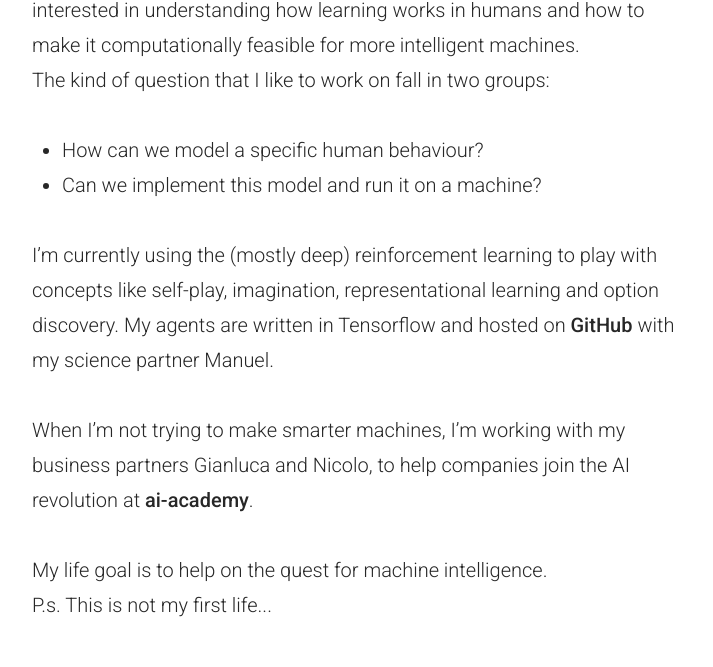
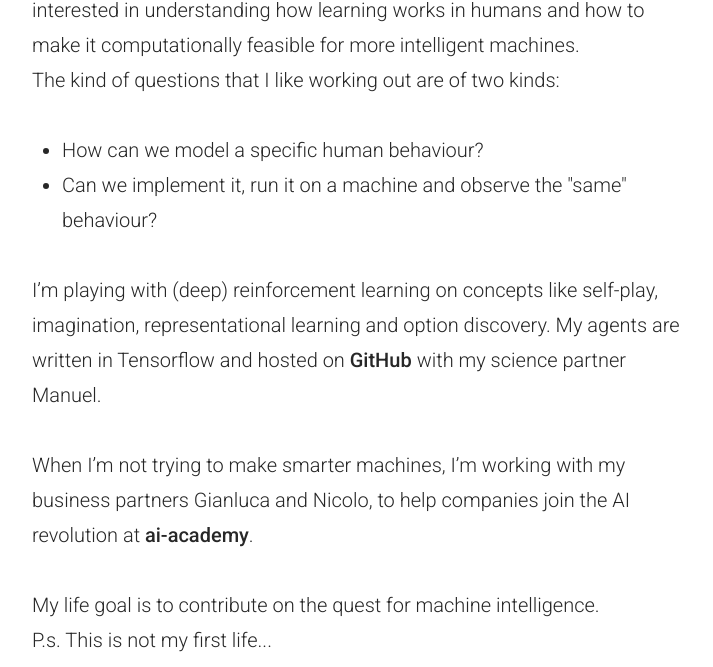
Before and after one commit to d3sm0/d3sm0.github.io, a plain HTML site: page index.html in a window 1280 px wide. Shown: the part 142-809 px from the top of the page, without its empty margins (283-996 px from the left). Drawn offline with Linux system fonts and the light colour scheme.

Commit message:
fixed typo

```diff
--- a/index.html
+++ b/index.html
@@ -29,14 +29,14 @@
                 href="http://corsidilaurea.uniroma1.it/en/corso/2017/statistics-and-decision-sciences">Sapienza</a>.
             I’m interested in understanding how learning
             works in humans and how to make it computationally feasible for more intelligent machines.<br>
-            The kind of question that I like to work on fall in two groups:
+            The kind of questions that I like working out are of two kinds:
         <ul>
             <li>How can we model a specific human behaviour?</li>
-            <li>Can we implement this model and run it on a machine?</li>
+            <li>Can we implement it, run it on a machine and observe the "same" behaviour?</li>
         </ul>
         </p>
         <p>
-            I’m currently using the (mostly deep) reinforcement learning to play with concepts like self-play,
+            I’m playing with (deep) reinforcement learning on concepts like self-play,
             imagination,
             representational learning and
             option discovery. My agents are written in Tensorflow and hosted on <a
@@ -46,7 +46,7 @@
         <p>When I’m not trying to make smarter machines, I’m working with my business partners Gianluca and Nicolo, to
             help companies join the AI revolution at <a href="https://ai-academy.com/">ai-academy</a>.</p>
 
-        <p> My life goal is to help on the quest for machine intelligence.<br>
+        <p> My life goal is to contribute on the quest for machine intelligence.<br>
             P.s. This is not my first life...</p>
     </section>
 
```
